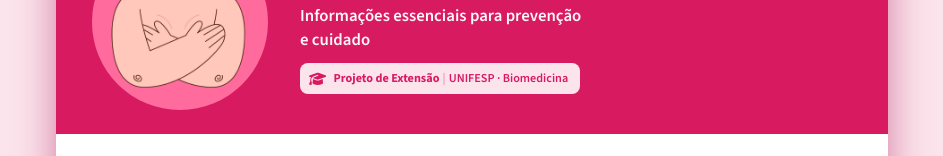
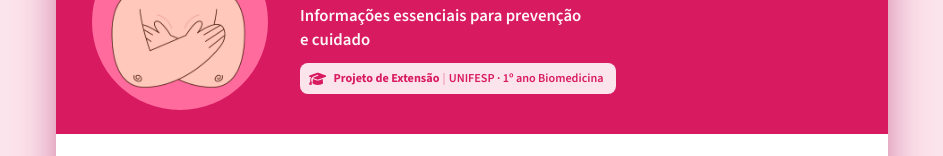
Before and after one commit to biomedt60-unifesp/cancer-de-mama, a React (Vite) app: page / in a window 1280 px wide. Shown: the part 164-320 px from the top of the page, without its empty margins (168-1111 px from the left). Built offline with nearby package versions, Linux system fonts and the light colour scheme.

Commit message:
text update

```diff
--- a/src/components/FolderCover.tsx
+++ b/src/components/FolderCover.tsx
@@ -38,7 +38,7 @@ export default function FolderCover() {
               <span className="mx-[0.2rem] font-normal opacity-55" aria-hidden="true">
                 |
               </span>
-              UNIFESP · Biomedicina
+              UNIFESP · 1º ano Biomedicina
             </span>
           </p>
         </div>
```
